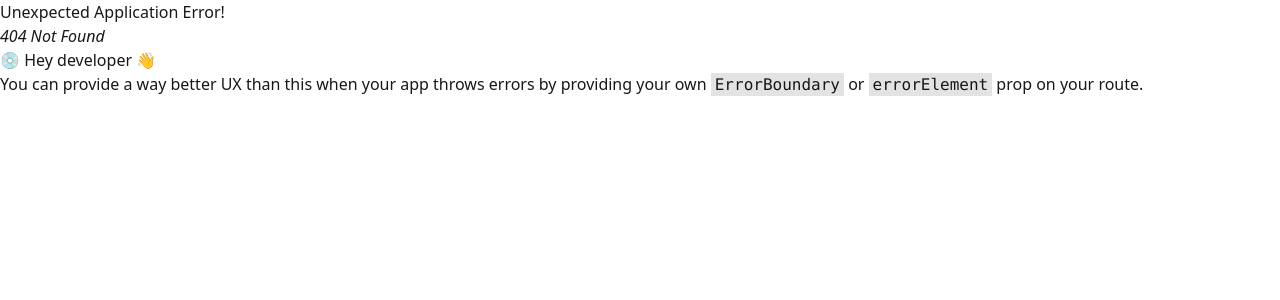
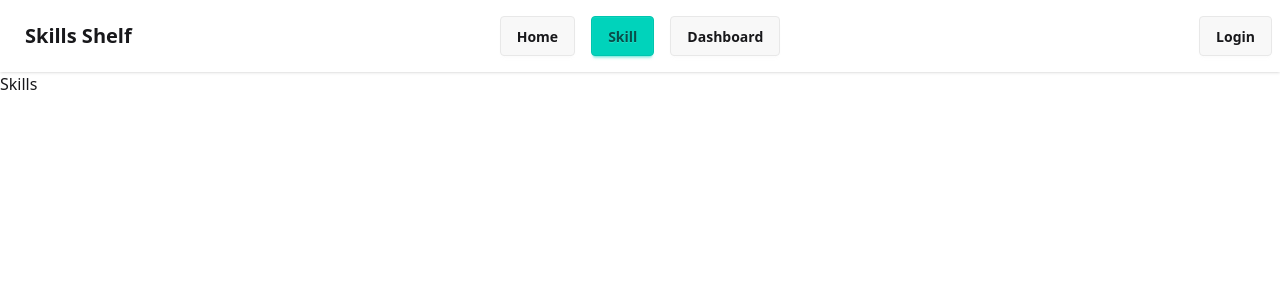
Before and after one commit to anikshajol/skill-shelf, a React (Vite) app: page /skills in a window 1280 px wide. Before the commit this address had no page. Shown: the top 300 px of the page. Built offline with nearby package versions, Linux system fonts and the light colour scheme.

Commit message:
navbar completed and router setup done

```diff
--- a/public/skills.json
+++ b/public/skills.json
@@ -6,7 +6,7 @@
     "level": "Beginner",
     "duration": "10 hours",
     "description": "Learn the foundation of the web by understanding HTML elements, semantic tags, accessibility basics, and proper document structure used in real-world websites.",
-    "thumbnail": "https://i.ibb.co/4YB8YvB/html.png"
+    "thumbnail": "https://austingil.com/wp-content/uploads/HTML-Blog-Cover.svg"
   },
   {
     "id": 2,
@@ -15,7 +15,7 @@
     "level": "Beginner",
     "duration": "14 hours",
     "description": "Master modern CSS including Flexbox, Grid, responsive layouts, media queries, and best practices to build mobile-first, responsive websites.",
-    "thumbnail": "https://i.ibb.co/x5R9QfJ/css.png"
+    "thumbnail": "https://austingil.com/wp-content/uploads/HTML-Blog-Cover.svg"
   },
   {
     "id": 3,
@@ -24,7 +24,7 @@
     "level": "Intermediate",
     "duration": "18 hours",
     "description": "Understand JavaScript fundamentals such as variables, functions, scope, arrays, objects, loops, async programming, and DOM manipulation.",
-    "thumbnail": "https://i.ibb.co/z6wZ1w4/javascript.png"
+    "thumbnail": "https://austingil.com/wp-content/uploads/HTML-Blog-Cover.svg"
   },
   {
     "id": 4,
@@ -33,7 +33,7 @@
     "level": "Intermediate",
     "duration": "20 hours",
     "description": "Learn how to build component-based user interfaces using React, JSX, props, state, hooks, and basic performance optimization techniques.",
-    "thumbnail": "https://i.ibb.co/LZ5H4XQ/react.png"
+    "thumbnail": "https://austingil.com/wp-content/uploads/HTML-Blog-Cover.svg"
   },
   {
     "id": 5,
@@ -42,7 +42,7 @@
     "level": "Intermediate",
     "duration": "8 hours",
     "description": "Build clean, consistent, and responsive user interfaces rapidly using Tailwind CSS utility classes and modern design practices.",
-    "thumbnail": "https://i.ibb.co/0ZK0ZbX/tailwind.png"
+    "thumbnail": "https://austingil.com/wp-content/uploads/HTML-Blog-Cover.svg"
   },
   {
     "id": 6,
@@ -51,7 +51,7 @@
     "level": "Intermediate",
     "duration": "16 hours",
     "description": "Learn how to create backend servers using Node.js and Express, handle routes, middleware, REST APIs, and basic error handling.",
-    "thumbnail": "https://i.ibb.co/Fzv4wY0/node.png"
+    "thumbnail": "https://austingil.com/wp-content/uploads/HTML-Blog-Cover.svg"
   },
   {
     "id": 7,
@@ -60,7 +60,7 @@
     "level": "Intermediate",
     "duration": "12 hours",
     "description": "Understand NoSQL databases, CRUD operations, schema design, and how to integrate MongoDB with backend applications.",
-    "thumbnail": "https://i.ibb.co/7W0gYkK/mongodb.png"
+    "thumbnail": "https://austingil.com/wp-content/uploads/HTML-Blog-Cover.svg"
   },
   {
     "id": 8,
@@ -69,7 +69,7 @@
     "level": "Beginner",
     "duration": "9 hours",
     "description": "Implement secure authentication using Firebase including email-password login, Google sign-in, auth persistence, and protected routes.",
-    "thumbnail": "https://i.ibb.co/J5pZP0Y/firebase.png"
+    "thumbnail": "https://austingil.com/wp-content/uploads/HTML-Blog-Cover.svg"
   },
   {
     "id": 9,
@@ -78,7 +78,7 @@
     "level": "Intermediate",
     "duration": "10 hours",
     "description": "Learn how to connect frontend applications with REST APIs, handle async data fetching, error states, and loading indicators.",
-    "thumbnail": "https://i.ibb.co/0rKZcQk/api.png"
+    "thumbnail": "https://austingil.com/wp-content/uploads/HTML-Blog-Cover.svg"
   },
   {
     "id": 10,
@@ -87,6 +87,6 @@
     "level": "Advanced",
     "duration": "7 hours",
     "description": "Improve website performance by optimizing assets, reducing bundle size, lazy loading components, and following best practices.",
-    "thumbnail": "https://i.ibb.co/6BrFZ9d/performance.png"
+    "thumbnail": "https://austingil.com/wp-content/uploads/HTML-Blog-Cover.svg"
   }
 ]
--- a/src/Components/Navbar.jsx
+++ b/src/Components/Navbar.jsx
@@ -1,29 +1,30 @@
 import React from "react";
 import { IoIosMenu } from "react-icons/io";
-import { NavLink } from "react-router";
+import { Link, NavLink } from "react-router";
 
 const Navbar = () => {
   const link = (
     <>
       <li>
         <NavLink
-          className={({ isActive }) =>
-            isActive ? "btn btn-primary" : "btn btn-accent"
-          }
+          to={"/"}
+          className={({ isActive }) => (isActive ? "btn btn-accent" : "btn ")}
         >
           Home
         </NavLink>
       </li>
       <li>
         <NavLink
-          className={({ isActive }) => (isActive ? "btn btn-primary" : "btn")}
+          to={"/skills"}
+          className={({ isActive }) => (isActive ? "btn btn-accent" : "btn")}
         >
           Skill
         </NavLink>
       </li>
       <li>
         <NavLink
-          className={({ isActive }) => (isActive ? "btn btn-primary" : "btn")}
+          to={"/dashboard"}
+          className={({ isActive }) => (isActive ? "btn btn-accent" : "btn ")}
         >
           Dashboard
         </NavLink>
@@ -45,13 +46,15 @@ const Navbar = () => {
               {link}
             </ul>
           </div>
-          <a className="btn btn-ghost text-xl">daisyUI</a>
+          <a className="btn btn-ghost text-xl">Skills Shelf</a>
         </div>
         <div className="navbar-center hidden lg:flex">
           <ul className="menu menu-horizontal gap-4 px-1">{link}</ul>
         </div>
         <div className="navbar-end">
-          <a className="btn">Logout</a>
+          <Link to={"/login"} className="btn">
+            Login
+          </Link>
         </div>
       </div>
     </nav>
--- /dev/null
+++ b/src/Pages/Dashboard.jsx
@@ -0,0 +1,11 @@
+import React from "react";
+
+const Dashboard = () => {
+  return (
+    <div>
+      <h2>Dashboard</h2>
+    </div>
+  );
+};
+
+export default Dashboard;
--- /dev/null
+++ b/src/Pages/Home.jsx
@@ -0,0 +1,7 @@
+import React from "react";
+
+const Home = () => {
+  return <div>homw</div>;
+};
+
+export default Home;
--- /dev/null
+++ b/src/Pages/Login.jsx
@@ -0,0 +1,7 @@
+import React from "react";
+
+const Login = () => {
+  return <div>Login</div>;
+};
+
+export default Login;
--- /dev/null
+++ b/src/Pages/NotFound.jsx
@@ -0,0 +1,11 @@
+import React from "react";
+
+const NotFound = () => {
+  return (
+    <div>
+      <h2>Error</h2>
+    </div>
+  );
+};
+
+export default NotFound;
--- /dev/null
+++ b/src/Pages/Register.jsx
@@ -0,0 +1,11 @@
+import React from "react";
+
+const Register = () => {
+  return (
+    <div>
+      <h2>Register</h2>
+    </div>
+  );
+};
+
+export default Register;
--- /dev/null
+++ b/src/Pages/Skills.jsx
@@ -0,0 +1,11 @@
+import React from "react";
+
+const Skills = () => {
+  return (
+    <div>
+      <h3>Skills</h3>
+    </div>
+  );
+};
+
+export default Skills;
--- a/src/Routes/Router.jsx
+++ b/src/Routes/Router.jsx
@@ -1,6 +1,21 @@
 import { createBrowserRouter } from "react-router";
 import MainLayouts from "../Layouts/MainLayouts";
+import Home from "../Pages/Home";
+import Skills from "../Pages/Skills";
+import Dashboard from "../Pages/Dashboard";
+import Login from "../Pages/Login";
+import NotFound from "../Pages/NotFound";
 
 export const router = createBrowserRouter([
-  { path: "/", element: <MainLayouts /> },
+  {
+    path: "/",
+    element: <MainLayouts />,
+    errorElement: <NotFound />,
+    children: [
+      { index: true, element: <Home /> },
+      { path: "/skills", element: <Skills /> },
+      { path: "/dashboard", element: <Dashboard /> },
+      { path: "/login", element: <Login /> },
+    ],
+  },
 ]);
```
